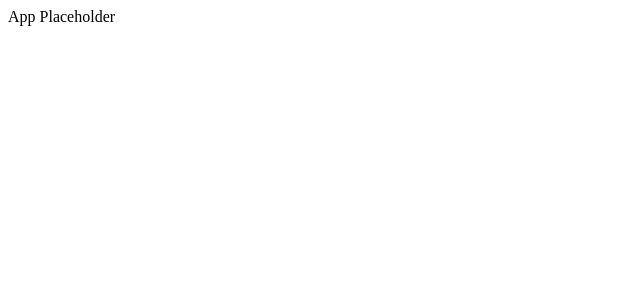
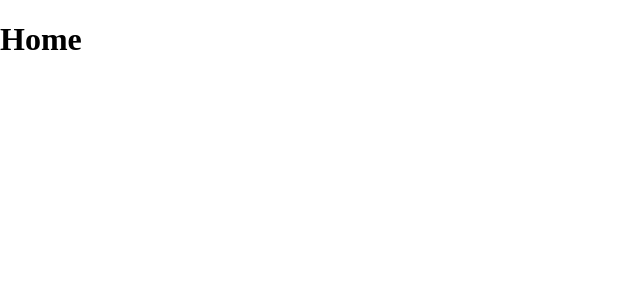
Before and after one commit to profydev/reddit-timer-ZacheryMorgan, a React (Create React App) app: page / in a window 1280 px wide. Shown: the top 300 px of the page, without its empty margins (0-640 px from the left). Built offline with nearby package versions, Linux system fonts and the light colour scheme.

Commit message:
create-app-skeleton (#2)
* install fonts

* add normalize.css

* add GlobalStyles and variable fonts

* add router with routes to / and /search

* change app title and meta description

```diff
--- a/public/index.html
+++ b/public/index.html
@@ -7,7 +7,7 @@
     <meta name="theme-color" content="#000000" />
     <meta
       name="description"
-      content="Web site created using create-react-app"
+      content="No reactions to your reddit posts? Great timing, great results! Find the best time to post on your subreddit."
     />
     <link rel="apple-touch-icon" href="%PUBLIC_URL%/logo192.png" />
     <!--
@@ -24,7 +24,7 @@
       work correctly both with client-side routing and a non-root public URL.
       Learn how to configure a non-root public URL by running `npm run build`.
     -->
-    <title>React App</title>
+    <title>Reddit Timer</title>
   </head>
   <body>
     <noscript>You need to enable JavaScript to run this app.</noscript>
--- a/src/App.js
+++ b/src/App.js
@@ -1,10 +1,22 @@
 import React from 'react';
+import { BrowserRouter as Router, Routes, Route } from 'react-router-dom';
+
+import GlobalStyle from './GlobalStyles';
+
+import Home from './components/Home';
+import Search from './components/Search';
 
 function App() {
   return (
-    <div>
-      App Placeholder
-    </div>
+    <>
+      <Router>
+        <GlobalStyle />
+        <Routes>
+          <Route path="/" element={<Home />} />
+          <Route path="/search" element={<Search />} />
+        </Routes>
+      </Router>
+    </>
   );
 }
 
--- /dev/null
+++ b/src/GlobalStyles.js
@@ -0,0 +1,9 @@
+import { createGlobalStyle } from 'styled-components';
+
+const GlobalStyle = createGlobalStyle`
+  body {
+    font-family: 'BitterVariable';
+  }
+`;
+
+export default GlobalStyle;
--- /dev/null
+++ b/src/components/Home.js
@@ -0,0 +1,9 @@
+import React from 'react';
+
+const Home = () => (
+  <div>
+    <h1>Home</h1>
+  </div>
+);
+
+export default Home;
--- /dev/null
+++ b/src/components/Search.js
@@ -0,0 +1,7 @@
+import React from 'react';
+
+const Search = () => (
+  <div>Search</div>
+);
+
+export default Search;
```
Also changed, not shown: package.json (+6 -1 lines), src/index.js (+7 -0 lines), public/manifest.json, 2 other files (tests, documents, lock files or other folders).
